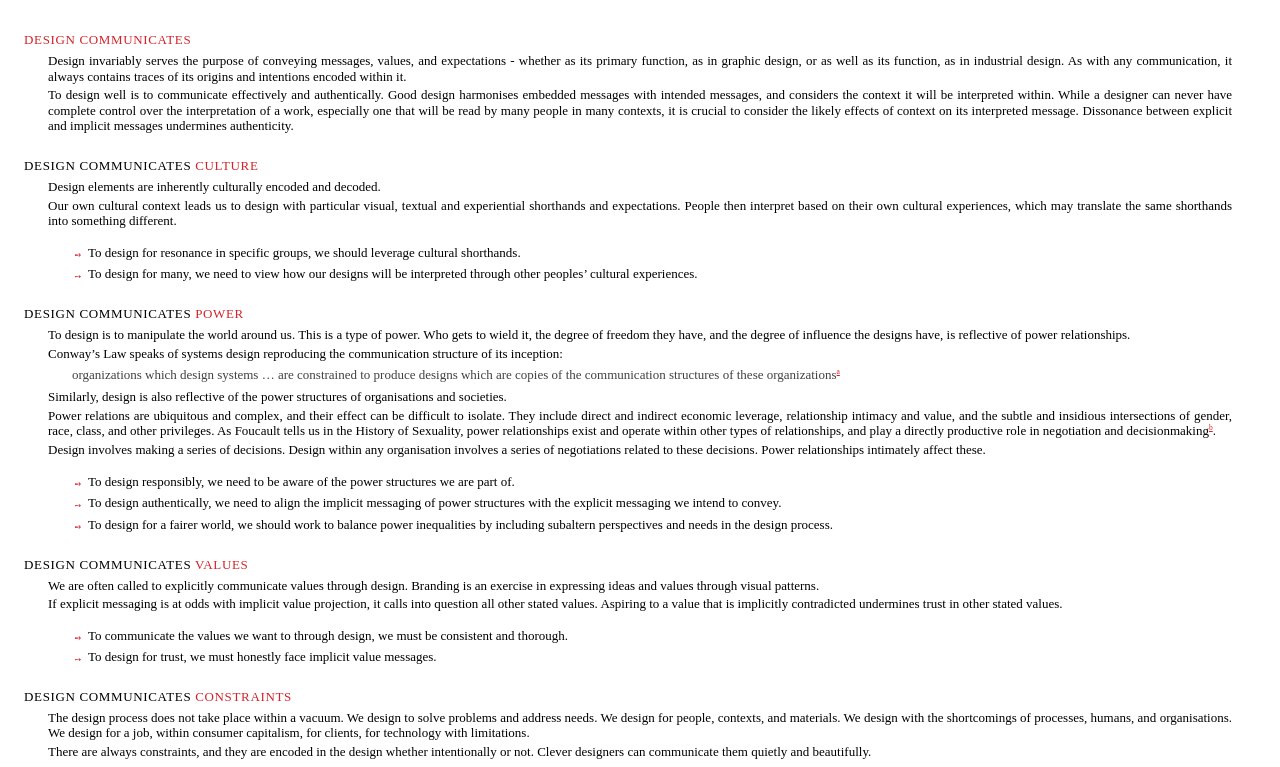
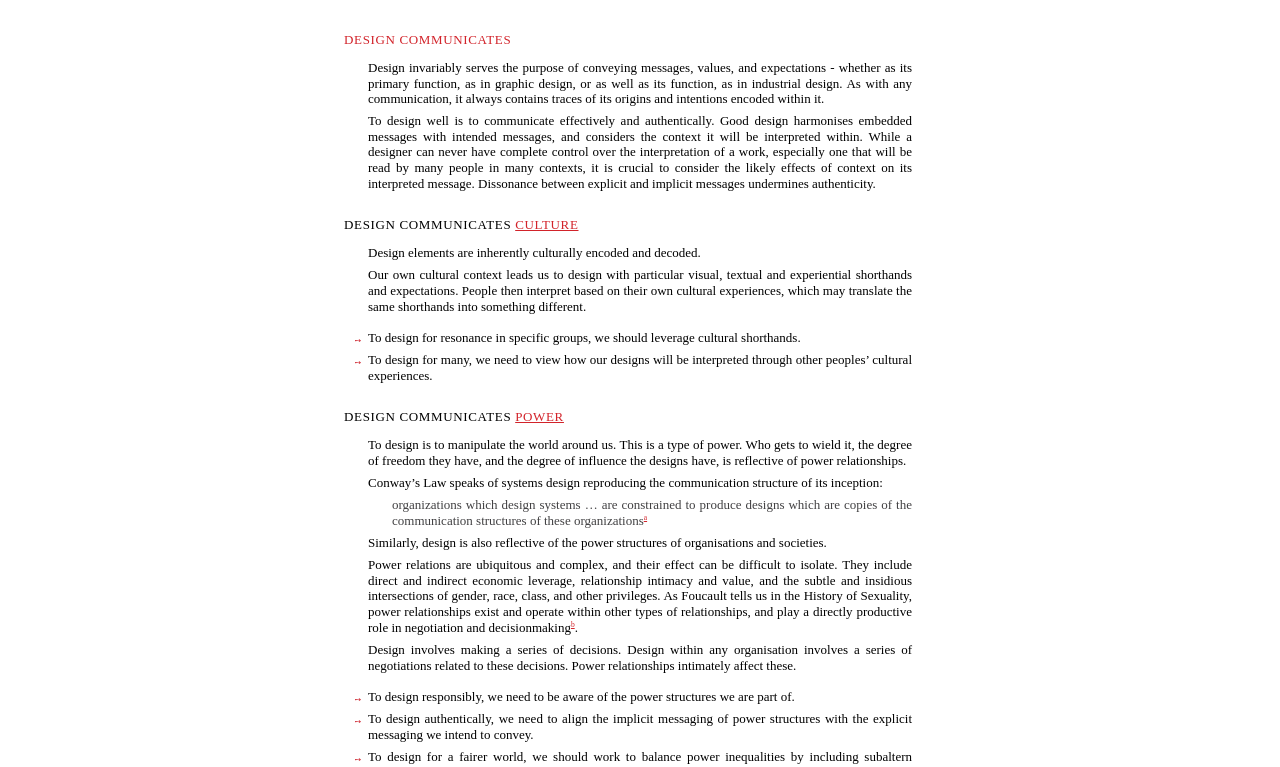
Before and after one commit to mermop/design-communicates, a plain HTML site: page manifesto/index.html in a window 1280 px wide. Shown: the part 172-939 px from the top of the page. Drawn offline with Linux system fonts and the light colour scheme; files that its build step writes are made by us from their sources; a small style sheet from the web is missing.

Commit message:
styling manifesto

```diff
--- a/manifesto/index.html
+++ b/manifesto/index.html
@@ -3,7 +3,6 @@
 <head>
   <title>design communicates</title>
   <link rel="stylesheet" type="text/css" href="styles.css">
-  <link rel="stylesheet" type="text/css" href="webfont.css">
   <script type="text/javascript" src="script.js"></script>
   <meta name="viewport" content="width=device-width, initial-scale=1">
   <meta charset="utf-8">
@@ -18,14 +17,14 @@
       <h3 class="subhead">DESIGN COMMUNICATES</h3>
       <p class="Basic-Paragraph">Design invariably serves the purpose of conveying messages, values, and expectations - whether as its primary function, as in graphic design, or as well as its function, as in industrial design. As with any communication, it always contains traces of its origins and intentions encoded within it.</p>
       <p class="Basic-Paragraph">To design well is to communicate effectively and authentically. Good design harmonises embedded messages with intended messages, and considers the context it will be interpreted within. While a designer can never have complete control over the interpretation of a work, especially one that will be read by many people in many contexts, it is crucial to consider the likely effects of context on its interpreted message. Dissonance between explicit and implicit messages undermines authenticity. </p>
-      <h3 class="subhead"><span class="black">DESIGN COMMUNICATES </span>CULTURE</h3>
+      <h3 class="subhead"><span class="black">DESIGN COMMUNICATES </span><a href="/culture">CULTURE</a></h3>
       <p class="Basic-Paragraph">Design elements are inherently culturally encoded and decoded. </p>
       <p class="Basic-Paragraph">Our own cultural context leads us to design with particular visual, textual and experiential shorthands and expectations. People then interpret based on their own cultural experiences, which may translate the same shorthands into something different.</p>
       <ul>
         <li class="need">To design for resonance in specific groups, we should leverage cultural shorthands.</li>
         <li class="need">To design for many, we need to view how our designs will be interpreted through other peoples’ cultural experiences. </li>
       </ul>
-      <h3 class="subhead"><span class="black">DESIGN COMMUNICATES </span>POWER</h3>
+      <h3 class="subhead"><span class="black">DESIGN COMMUNICATES </span><a href="/power">POWER</a></h3>
       <p class="Basic-Paragraph">To design is to manipulate the world around us. This is a type of power. Who gets to wield it, the degree of freedom they have, and the degree of influence the designs have, is reflective of power relationships.</p>
       <p class="Basic-Paragraph">Conway’s Law speaks of systems design reproducing the communication structure of its inception:</p>
       <p class="quote">organizations which design systems … are constrained to produce designs which are copies of the communication structures of these organizations<span class="red CharOverride-1"><span id="footnote-001-backlink"><a class="_idFootnoteLink _idGenColorInherit" href="#footnote-001">a</a></span></span></p>
@@ -37,14 +36,14 @@
         <li class="need">To design authentically, we need to align the implicit messaging of power structures with the explicit messaging we intend to convey.</li>
         <li class="need">To design for a fairer world, we should work to balance power inequalities by including subaltern perspectives and needs in the design process.</li>
       </ul>
-      <h3 class="subhead"><span class="black">DESIGN COMMUNICATES </span>VALUES</h3>
+      <h3 class="subhead"><span class="black">DESIGN COMMUNICATES </span><a href="/values">VALUES</a></h3>
       <p class="Basic-Paragraph">We are often called to explicitly communicate values through design. Branding is an exercise in expressing ideas and values through visual patterns. </p>
       <p class="Basic-Paragraph">If explicit messaging is at odds with implicit value projection, it calls into question all other stated values. Aspiring to a value that is implicitly contradicted undermines trust in other stated values. </p>
       <ul>
         <li class="need">To communicate the values we want to through design, we must be consistent and thorough.</li>
         <li class="need">To design for trust, we must honestly face implicit value messages. </li>
       </ul>
-      <h3 class="subhead"><span class="black">DESIGN COMMUNICATES </span>CONSTRAINTS</h3>
+      <h3 class="subhead"><span class="black">DESIGN COMMUNICATES </span><a href="/constraints">CONSTRAINTS</a></h3>
       <p class="Basic-Paragraph">The design process does not take place within a vacuum. We design to solve problems and address needs. We design for people, contexts, and materials. We design with the shortcomings of processes, humans, and organisations. We design for a job, within consumer capitalism, for clients, for technology with limitations.</p>
       <p class="Basic-Paragraph">There are always constraints, and they are encoded in the design whether intentionally or not. Clever designers can communicate them quietly and beautifully.</p>
       <ul>
--- a/manifesto/styles.css
+++ b/manifesto/styles.css
@@ -12,8 +12,13 @@ body {
 a._idGenColorInherit {
   color:inherit;
 }
+a {
+  color: #d2232a;
+}
 div.Basic-Text-Frame {
   border-style:solid;
+  max-width: 40em;
+  margin: 0 auto;
 }
 p.Basic-Paragraph {
   color:#000000;
@@ -23,10 +28,10 @@ p.Basic-Paragraph {
   font-variant:normal;
   font-weight:normal;
   line-height:1.2;
-  margin-bottom:3px;
+  margin-bottom:0.5em;
   margin-left:48px;
   margin-right:48px;
-  margin-top:3px;
+  margin-top:0.5em;
   orphans:2;
   page-break-after:auto;
   page-break-before:auto;
@@ -112,10 +117,10 @@ li.need {
   font-weight:normal;
   line-height:1.2;
   list-style-position:outside;
-  margin-bottom:6px;
-  margin-left:48px;
+  margin-bottom:0.5em;
+  margin-left:8px;
   margin-right:48px;
-  margin-top:6px;
+  margin-top:0.5em;
   orphans:1;
   page-break-after:auto;
   page-break-before:auto;
@@ -158,10 +163,10 @@ h3.subhead {
   font-variant:normal;
   font-weight:normal;
   line-height:1.154;
-  margin-bottom:6px;
+  margin-bottom:1em;
   margin-left:24px;
   margin-right:0;
-  margin-top:24px;
+  margin-top:2em;
   orphans:1;
   page-break-after:auto;
   page-break-before:auto;
```
